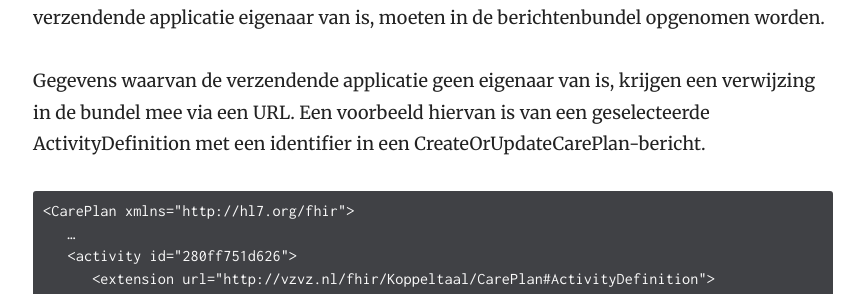
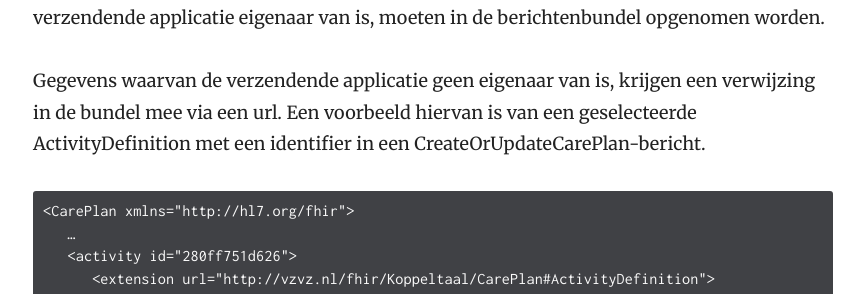
Before and after one commit to Koppeltaal/Koppeltaal-Documentation, a Jekyll site: the page built from technologie-architectuur.md, in a window 1280 px wide and 900 px high, scrolled down 6814 px. Shown: the part 191-485 px from the top of the window, without its empty margins (357-1221 px from the left). Built offline with Jekyll 4.4.1, drawn with Linux system fonts in a browser that asks for light colours; our own code applies the rules of GitHub Pages for plain Markdown files; some of the changed text lies outside the part shown.

Commit message:
GitBook: [master] 2 pages modified

````diff
--- a/technologie-architectuur.md
+++ b/technologie-architectuur.md
@@ -40,7 +40,7 @@ Voor Koppeltaal 1.3 is een eigen verzameling FHIR resources vastgelegd met hun e
 | UserMessage | [http://ggz.koppeltaal.nl/fhir/Koppeltaal/Profile/UserMessage](http://ggz.koppeltaal.nl/fhir/Koppeltaal/Profile/UserMessage) |
 | CareTeam | [http://ggz.koppeltaal.nl/fhir/Koppeltaal/Profile/CareTeam](http://ggz.koppeltaal.nl/fhir/Koppeltaal/Profile/CareTeam) |
 
-Profile Identifiers voor Koppeltaal resources.
+Profile identifiers voor Koppeltaal resources
 
 Koppeltaal maakt gebruik van de **Other** resource extensie van FHIR DSTU1.
 
@@ -166,7 +166,7 @@ MessageHeader van CreateOrUpdateCarePlan
 
 Elk bericht dat tussen applicaties wordt uitgewisseld moet op zichzelf staan \(self-contained\), er wordt niet verwezen naar externe bronnen. De reden van dit uitgangspunt is dat nieuwe aangesloten applicaties altijd up-to-date zijn met de gegevensuitwisseling en dat er geen kopieën van gegevens opgeslagen worden. Alle gegevens waarvan de verzendende applicatie eigenaar van is, moeten in de berichtenbundel opgenomen worden.
 
-Gegevens waarvan de verzendende applicatie geen eigenaar van is, krijgen een verwijzing in de bundel mee via een URL. Een voorbeeld hiervan is van een geselecteerde ActivityDefinition met een identifier in een CreateOrUpdateCarePlan-bericht.
+Gegevens waarvan de verzendende applicatie geen eigenaar van is, krijgen een verwijzing in de bundel mee via een url. Een voorbeeld hiervan is van een geselecteerde ActivityDefinition met een identifier in een CreateOrUpdateCarePlan-bericht.
 
 ```text
 <CarePlan xmlns="http://hl7.org/fhir">
@@ -267,7 +267,7 @@ Aan elke resource \(gegevensbron\) wordt een unieke FHIR-basis URL toegewezen, w
 >
 > **POST** [https://vzvz.nl/fhir/Koppeltaal/**Other**/ActivityDefinition:6720](https://vzvz.nl/fhir/Koppeltaal/Other/ActivityDefinition:6720)
 
-URL opbouw.
+URL opbouw
 
 URL’s moeten voldoen aan RFC3986 sectie 6 appendix A.
 
@@ -345,7 +345,7 @@ Bij het wijzigen van de resource content moet de aanvrager \(client\) de meest r
 </OperationOutcome>
 ```
 
-Versie id foutmelding met Patient 382.
+Versie id foutmelding met Patient 382
 
 In antwoord op aanvragen wordt in het **MessageHeader.data** element gerefereerd naar de focal resource van het bericht, oftewel de root van het bericht. Deze referentie is alleen bij een wijziging op een bestaande resource geversioneerd.
 
````
Also changed, not shown: informatiesystemen-architectuur.md (+3 -3 lines).
